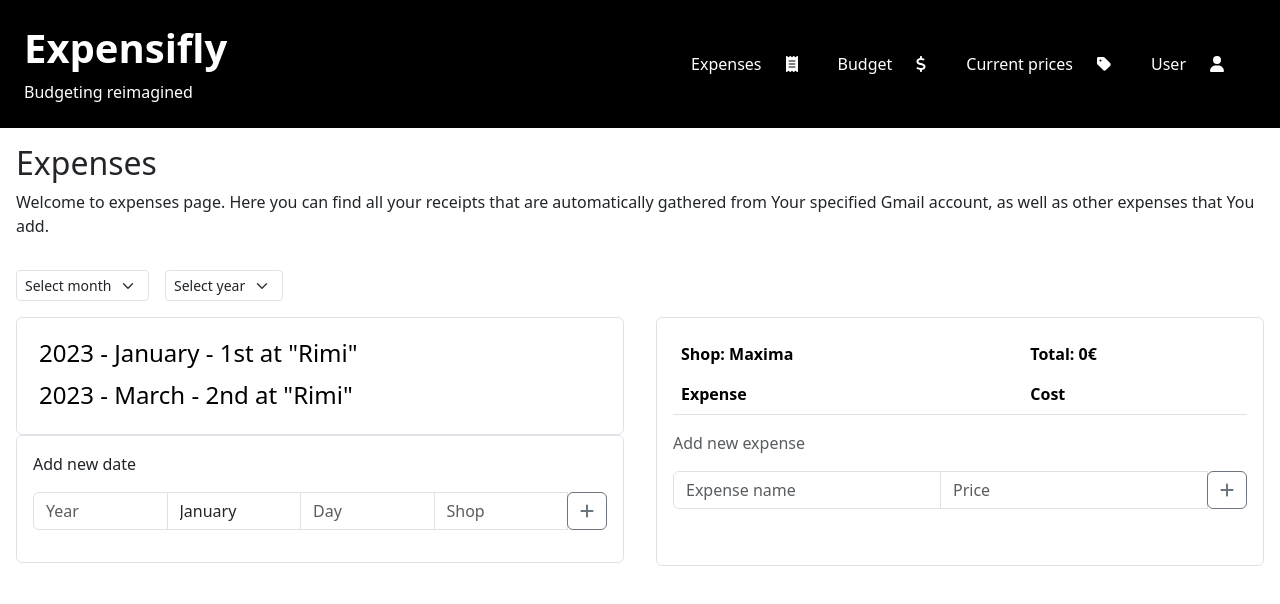
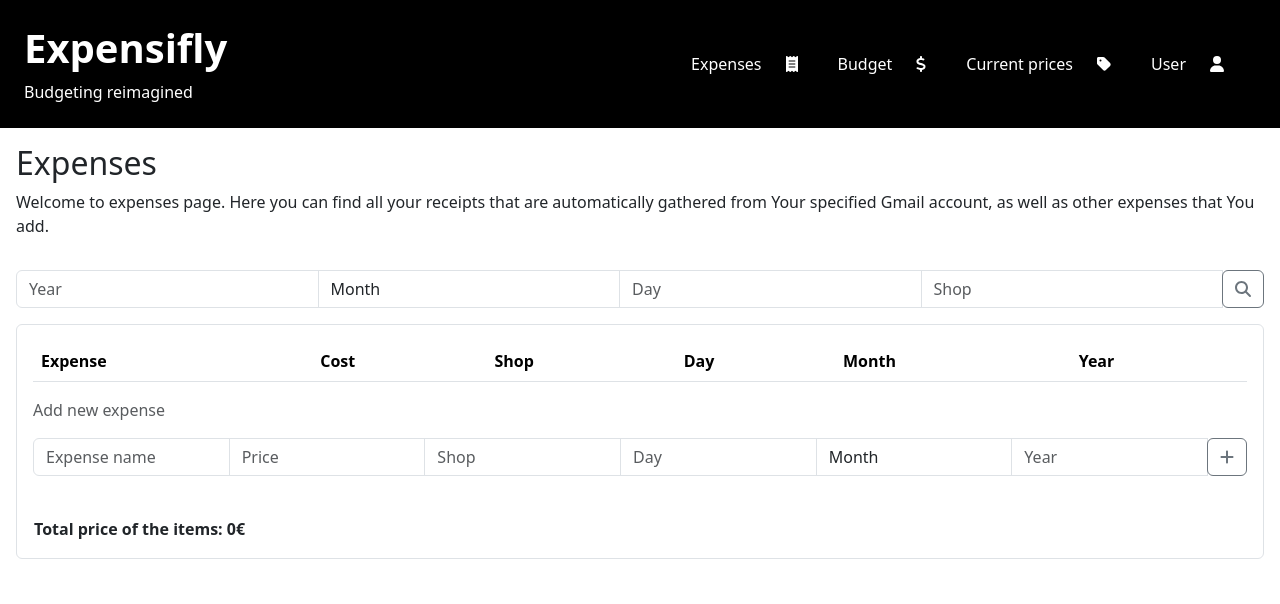
Before and after one commit to LaurynasGHub/Expensifly, a React (Create React App) app: page /expenses in a window 1280 px wide. Shown: the top 604 px of the page. Built offline with nearby package versions, Linux system fonts and the light colour scheme.

Commit message:
added backend connection, appcontext, changed expenses page- added filters, changed style

```diff
--- a/src/components/ExpenseCard/ExpenseCard.jsx
+++ b/src/components/ExpenseCard/ExpenseCard.jsx
@@ -19,26 +19,6 @@ function ExpenseCard({ shopName, month, data, setData }) {
     return calcPrice;
   }
 
-  const expensePrice = useRef(null);
-  const expenseName = useRef(null);
-
-  function addExpense() {
-    console.log('------addExpense------');
-
-    console.log('Expense name-', expenseName.current.value);
-    console.log('Expense price-', expensePrice.current.value);
-
-    const newExpenses = [
-      ...data,
-      {
-        productName: String(expenseName.current.value),
-        productPrice: Number(expensePrice.current.value),
-      },
-    ];
-
-    setData(newExpenses);
-  }
-
   return (
     <div className="expenseCard p-3 border rounded ">
       <table className="table">
@@ -50,25 +30,67 @@ function ExpenseCard({ shopName, month, data, setData }) {
                 type="text"
                 className="form-control"
                 id="expenseName"
-                ref={expenseName}
+                // ref={expenseName}
                 placeholder="Expense name"
                 aria-label="Expense name"
                 aria-describedby="basic-addon2"
               />
               <input
+                type="number"
+                className="form-control"
+                id="expensePrice"
+                // ref={expensePrice}
+                placeholder="Price"
+                aria-label="Price"
+                aria-describedby="basic-addon2"
+              />
+              <input
                 type="text"
                 className="form-control"
-                id="expensePrice"
-                ref={expensePrice}
-                placeholder="Price"
-                aria-label="Price"
+                id="expenseShop"
+                // ref={expenseName}
+                placeholder="Shop"
+                aria-label="Shop"
+                aria-describedby="basic-addon2"
+              />
+              <input
+                type="number"
+                className="form-control"
+                id="expenseDay"
+                // ref={expensePrice}
+                placeholder="Day"
+                aria-label="Day"
+                aria-describedby="basic-addon2"
+              />
+              <select id="month" name="expenseMonth" className="form-control">
+                <option value="December">Month</option>
+                <option value="January">January</option>
+                <option value="February">February</option>
+                <option value="March">March</option>
+                <option value="April">April</option>
+                <option value="May">May</option>
+                <option value="June">June</option>
+                <option value="July">July</option>
+                <option value="8August">August</option>
+                <option value="September">September</option>
+                <option value="October">October</option>
+                <option value="November">November</option>
+                <option value="December">December</option>
+              </select>
+              <input
+                type="number"
+                className="form-control"
+                id="expenseYear"
+                // ref={expensePrice}
+                placeholder="Year"
+                aria-label="Year"
                 aria-describedby="basic-addon2"
               />
               <div className="input-group-append">
                 <button
                   className="btn btn-outline-secondary"
                   type="button"
-                  onClick={addExpense}
+                  // onClick={addExpense}
                 >
                   <FontAwesomeIcon className="buttonSvg" icon={faPlus} />
                 </button>
@@ -78,16 +100,12 @@ function ExpenseCard({ shopName, month, data, setData }) {
         </caption>
         <thead>
           <tr>
-            <th scope="col" className="noBottomBorder">
-              Shop: {shopName}
-            </th>
-            <th scope="col" className="noBottomBorder">
-              Total: {calcPrice()}€
-            </th>
-          </tr>
-          <tr>
             <th scope="col">Expense</th>
             <th scope="col">Cost</th>
+            <th scope="col">Shop</th>
+            <th scope="col">Day</th>
+            <th scope="col">Month</th>
+            <th scope="col">Year</th>
           </tr>
         </thead>
         <tbody>
@@ -99,6 +117,11 @@ function ExpenseCard({ shopName, month, data, setData }) {
           ))}
         </tbody>
       </table>
+      <tr>
+        <th scope="col" className="noBottomBorder">
+          Total price of the items: {calcPrice()}€
+        </th>
+      </tr>
     </div>
   );
 }
--- a/src/components/ExpenseCard/expenseCard.scss
+++ b/src/components/ExpenseCard/expenseCard.scss
@@ -2,7 +2,8 @@
   .expenseCardInfo {
     display: flex;
 
-    justify-content: space-around;
+    width: 100vw;
+    // justify-content: space-around;
   }
 }
 
--- a/src/components/Expenses/Expenses.jsx
+++ b/src/components/Expenses/Expenses.jsx
@@ -4,9 +4,6 @@ import './expenses.scss';
 
 //components
 import ReceiptCard from '../ReceiptCard/ReceiptCard';
-
-//mockData
-import mockDateData from '../../mockDateData';
 
 function Expenses() {
   return (
@@ -19,30 +16,8 @@ function Expenses() {
           other expenses that You add.
         </p>
       </div>
-      <div className="filterOptions p-3">
-        <div className="filterByMonth">
-          <select
-            className="form-select form-select-sm shadow-none form-control"
-            aria-label=".form-select-sm example"
-          >
-            <option>Select month</option>
-            <option value="1">Jan</option>
-            <option value="2">Feb</option>
-            <option value="3">March</option>
-          </select>
-        </div>
-        <div className="filterByYear ps-3">
-          <select
-            className="form-select form-select-sm shadow-none form-control"
-            aria-label=".form-select-sm example"
-          >
-            <option>Select year</option>
-            <option value="1">2023</option>
-            <option value="2">2024</option>
-          </select>
-        </div>
-      </div>
-      <ReceiptCard yearData={mockDateData} />
+
+      <ReceiptCard yearData={[]} />
     </div>
   );
 }
--- a/src/components/ReceiptCard/ReceiptCard.jsx
+++ b/src/components/ReceiptCard/ReceiptCard.jsx
@@ -1,19 +1,15 @@
 import React, { useRef, useState } from 'react';
 
-import { findJsonElement } from '../../utils/findJsonElementUtil';
+// import { findJsonElement } from '../../utils/findJsonElementUtil';
 import { dayOrdinal } from '../../utils/dayOrdinalUtil';
 
 import { FontAwesomeIcon } from '@fortawesome/react-fontawesome';
-import { faPlus } from '@fortawesome/free-solid-svg-icons';
+
+import { faMagnifyingGlass } from '@fortawesome/free-solid-svg-icons';
 
 import './receiptCard.scss';
 
 import ExpenseCard from '../ExpenseCard/ExpenseCard';
-
-// import mockReceiptDataWithId from '../../mockReceiptData';
-// import mockReceiptData from '../../mockReceiptData_withoutId';
-// const mockExpenseData = mockReceiptData;
-// const mockExpenseIdData = mockReceiptDataWithId;
 
 function ReceiptCard({ yearData }) {
   const [dates, setDates] = useState(yearData);
@@ -71,35 +67,14 @@ function ReceiptCard({ yearData }) {
   function showExpenseData(id) {
     console.log('----showExpenseData----');
 
-    const foundData = findJsonElement([], id);
-    console.log('foundData-', foundData);
-
-    const newExpenses = foundData['data'];
-    console.log('foundDataData-', newExpenses);
-
-    setExpenseData(newExpenses);
+    // setExpenseData(newExpenses);
   }
 
   return (
     <div className="receiptCard">
-      <div className="receiptCardElement mx-3">
-        <div className=" border p-3 rounded">
-          {dates.map(({ year, month, day, shop }) => (
-            <button
-              key={`${year}${month}${day}${shop}`}
-              className="dateButton mb-1"
-              onClick={() => {
-                showExpenseData(`${year}${month}${day}${shop}`);
-              }}
-            >
-              {year} - {month} - {day}
-              {dayOrdinal(day)} at "{shop}"
-            </button>
-          ))}
-        </div>
-        <div className=" border p-3 rounded">
-          <p>Add new date</p>
-          <div className="input-group my-3 mb-3">
+      <div className="searchBar">
+        <div className="input-group p-3">
+          {/* <p>Enter search parameters</p> */}
           <input
             type="text"
             id="year"
@@ -110,12 +85,8 @@ function ReceiptCard({ yearData }) {
             aria-describedby="basic-addon2"
           />
 
-            <select
-              id="month"
-              ref={month}
-              name="month"
-              className="form-control"
-            >
+          <select id="month" ref={month} name="month" className="form-control">
+            <option value="December">Month</option>
             <option value="January">January</option>
             <option value="February">February</option>
             <option value="March">March</option>
@@ -154,15 +125,9 @@ function ReceiptCard({ yearData }) {
               type="button"
               onClick={addNewDate}
             >
-                <FontAwesomeIcon className="buttonSvg" icon={faPlus} />
+              <FontAwesomeIcon className="buttonSvg" icon={faMagnifyingGlass} />
             </button>
           </div>
-          </div>
-          {!inputValidation ? (
-            <div className="inputErrorMessage">Date input is invalid!</div>
-          ) : (
-            <></>
-          )}
         </div>
       </div>
 
--- a/src/components/ReceiptCard/receiptCard.scss
+++ b/src/components/ReceiptCard/receiptCard.scss
@@ -1,30 +1,21 @@
-.dateButton {
-  border: none;
-  background-color: white;
-
-  font-size: 1.5rem;
-
-  width: 100%;
-  text-align: start;
-
-  &:hover {
-    text-decoration: underline 0.1rem rgb(85, 21, 21);
-  }
-  &:focus {
-    text-decoration: underline 0.1rem rgb(85, 21, 21);
-  }
-}
-
 .receiptCard {
   width: 100%;
 
   display: flex;
   justify-content: flex-start;
 
+  flex-direction: column;
+
   & {
     @media only screen and (max-width: 900px) {
       flex-direction: column;
     }
+  }
+
+  .searchBar {
+    display: flex;
+
+    flex-direction: column;
   }
 }
 
@@ -33,7 +24,7 @@
 }
 
 .receiptCardElement {
-  width: 50%;
+  // width: 50%;
   & {
     @media only screen and (max-width: 900px) {
       width: auto;
--- a/src/mockDateData.js
+++ /dev/null
@@ -1,6 +0,0 @@
-const mockDateData = [
-  { year: 2023, month: 'January', day: 1, shop: 'Rimi' },
-  { year: 2023, month: 'March', day: 2, shop: 'Rimi' },
-];
-
-export default mockDateData;
```
Also changed, not shown: src/cfg/cfg.js (added, +8 -0 lines), src/context/appContext.jsx (added, +34 -0 lines), src/mockReceiptData.js (deleted, +0 -24 lines). Lines whose indentation alone changed are shown as unchanged.
